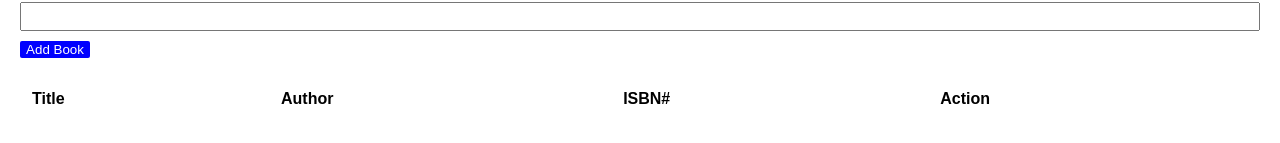
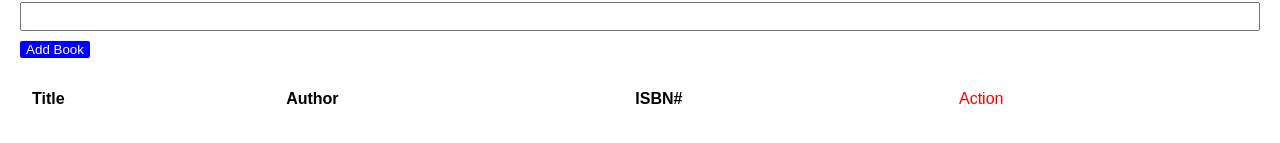
Before and after one commit to acciojob/book-list-Srikanth44437, a website: page main.html in a window 1280 px wide. Shown: the part 225-368 px from the top of the page. Drawn offline with Linux system fonts and the light colour scheme.

Commit message:
created a submission

```diff
--- a/main.html
+++ b/main.html
@@ -30,7 +30,7 @@
           <th>Title</th>
           <th>Author</th>
           <th>ISBN#</th>
-          <th>Action</th>
+          <td class="delete">Action</td>
         </tr>
       </thead>
       <tbody id="book-list"></tbody>
```
